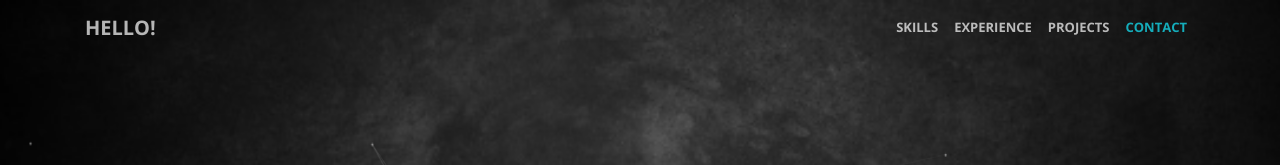
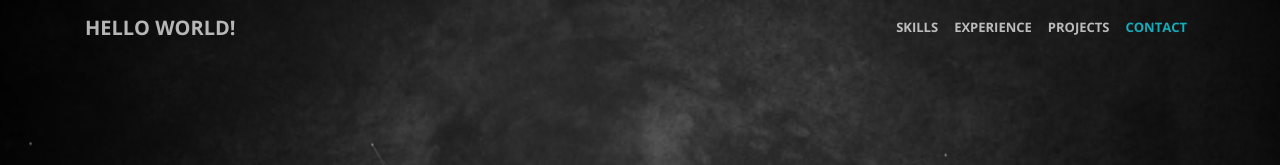
Before and after one commit to kausali/UpdatedPortfolio, a website with bundled scripts: page index.html in a window 1280 px wide. Shown: the top 165 px of the page. Built offline with nearby package versions, Linux system fonts and the light colour scheme.

Commit message:
updated html

```diff
--- a/index.html
+++ b/index.html
@@ -36,7 +36,7 @@
     <!-- Navigation -->
     <nav class="navbar navbar-expand-lg navbar-light fixed-top" id="mainNav">
       <div class="container">
-        <a class="navbar-brand js-scroll-trigger" href="#page-top">Hello!</a>
+        <a class="navbar-brand js-scroll-trigger" href="#page-top">Hello World!</a>
         <button class="navbar-toggler navbar-toggler-right" type="button" data-toggle="collapse" data-target="#navbarResponsive" aria-controls="navbarResponsive" aria-expanded="false" aria-label="Toggle navigation">
           <span class="navbar-toggler-icon"></span>
         </button>
```
